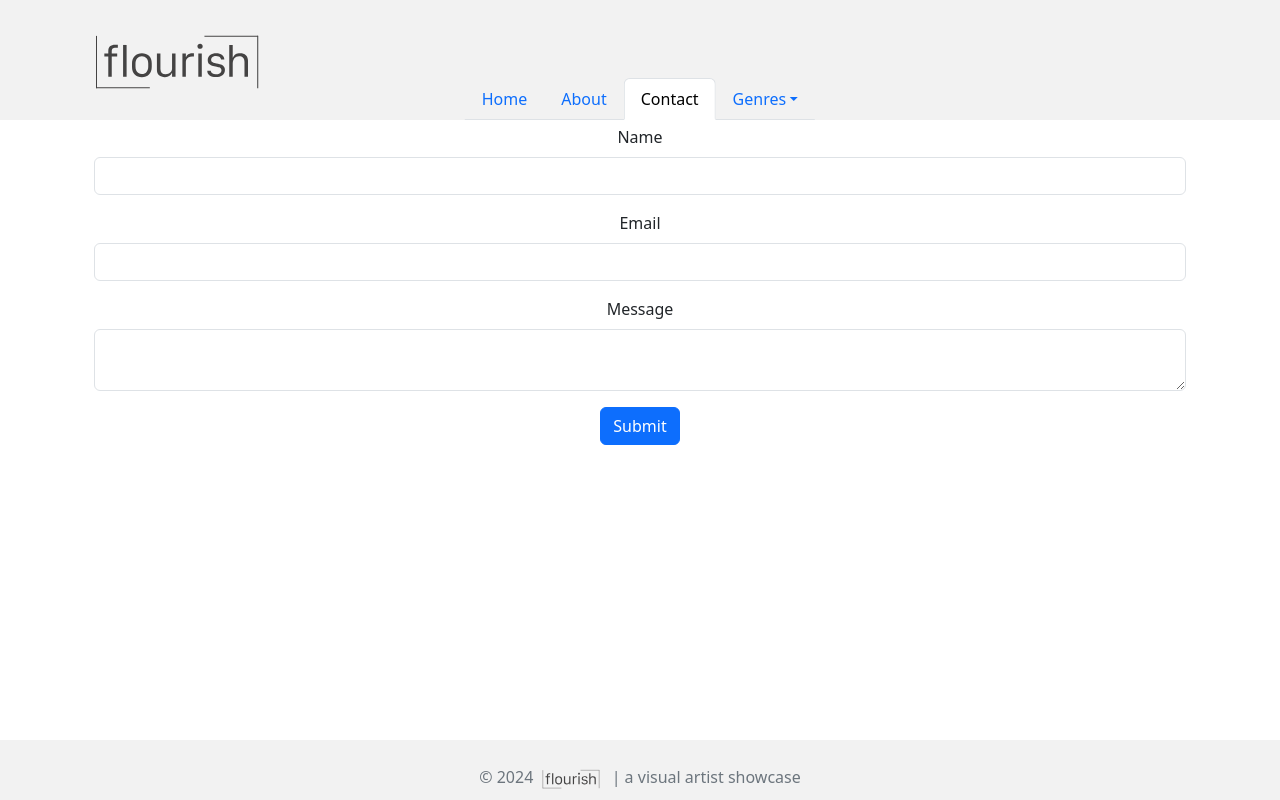
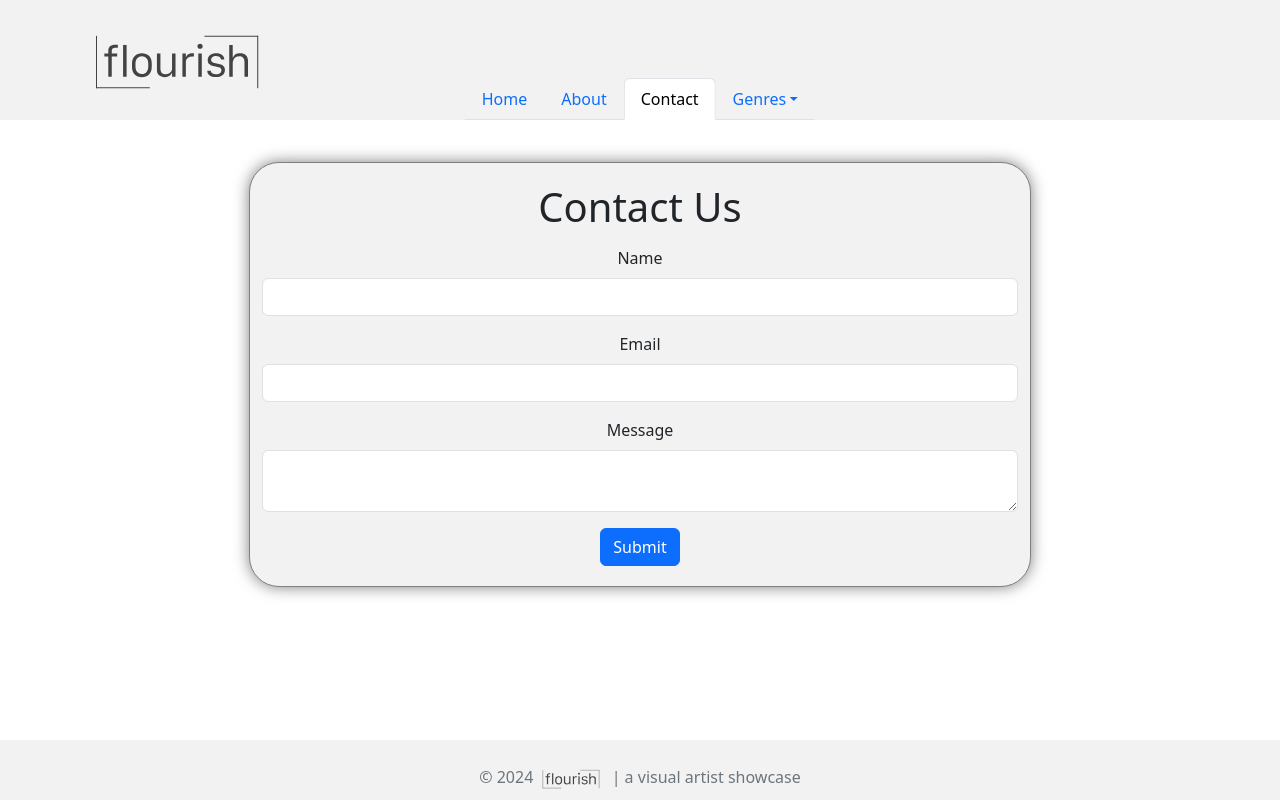
Before and after one commit to rickdeakins/flourish, a React (Vite) app in the folder client/: page /contact in a window 1280 px wide. Built offline with nearby package versions, Linux system fonts and the light colour scheme.

Commit message:
Revised styling for consistency across application.

```diff
--- a/client/src/pages/Contact.jsx
+++ b/client/src/pages/Contact.jsx
@@ -31,10 +31,23 @@ const ContactPage = () => {
     });
   };
 
+const containerStyle = {
+  height: 'auto',
+  marginTop: '105px',
+  marginBottom: '60px',
+  border: '0.5px solid gray',
+  borderRadius: '30px 30px 30px 30px',
+  width: '70%',
+  textColor: '#333333',
+  boxShadow: '0 0 15px rgba(0, 0, 0, 0.5)',
+  textColor: '#333333',
+  backgroundColor: '#F2F2F2',
+  };
+
   return (
     <div>
-      <div className="container">
-        <h1>Contact Us</h1>
+      <div className="container" style={containerStyle}>
+        <h1 className='headingText' style={{marginTop: '20px', marginBottom: '2%'}}>Contact Us</h1>
         <form onSubmit={handleSubmit}>
           <div className="mb-3">
             <label htmlFor="name" className="form-label">Name</label>
@@ -48,7 +61,7 @@ const ContactPage = () => {
             <label htmlFor="message" className="form-label">Message</label>
             <textarea className="form-control" id="message" name="message" value={formData.message} onChange={handleChange} />
           </div>
-          <button type="submit" className="btn btn-primary">Submit</button>
+          <button type="submit" className="btn btn-primary" style={{marginBottom: '20px'}}>Submit</button>
         </form>
       </div>
     </div>
```
